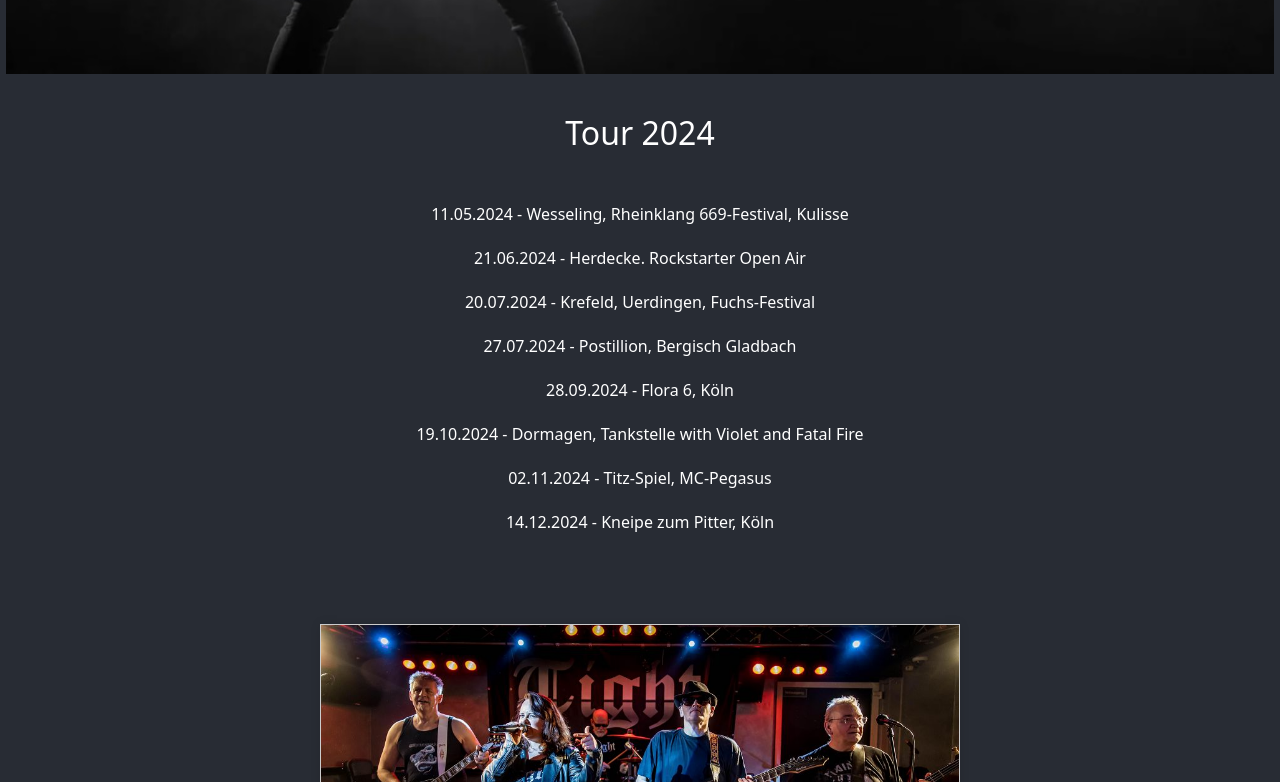
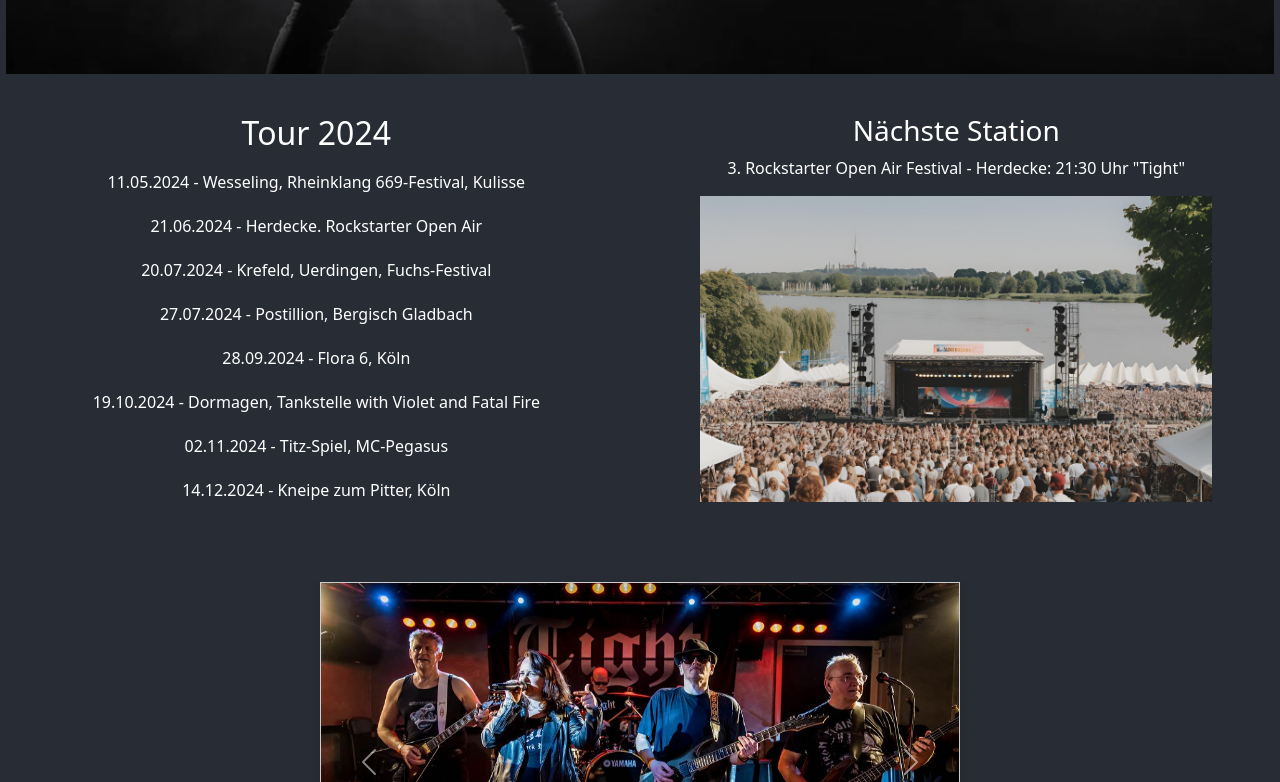
Before and after one commit to M1roel/tight-rock, a React (Create React App) app: page / in a window 1280 px wide. Shown: the part 692-1474 px from the top of the page. Built offline with nearby package versions, Linux system fonts and the light colour scheme.

Commit message:
Tour Container angepasst und Kontakt Seite angefangen

```diff
--- a/src/components/About.js
+++ b/src/components/About.js
@@ -23,7 +23,7 @@ function About() {
   }, []);
 
   const handleScroll = () => {
-    const kerstinBerndMatthiasElements = document.querySelectorAll('.About-bernd img, .About-matthias img');
+    const kerstinBerndMatthiasElements = document.querySelectorAll('.About-bernd img, .About-mathias img');
     kerstinBerndMatthiasElements.forEach((element) => {
       const elementPosition = element.getBoundingClientRect().top + (element.offsetHeight / 2); // Position des Bildes relativ zur Mitte des Bildes berechnen
       if (elementPosition < window.innerHeight && elementPosition > 0) { // Überprüfen, ob das Bild zur Hälfte im sichtbaren Bereich des Browserfensters liegt
@@ -62,7 +62,7 @@ function About() {
       <div className="About-kerstin">
         <img src="/images/about-kerstin.png" alt="saengerin tight kerstin"></img>
         <div className="beschreibung_links_kerstin">
-          <h2>Kerstin Pfautsch - Vocals</h2>
+          <h2>Kerstin - Vocals</h2>
           <p>
             Lorem ipsum dolor sit amet, consetetur sadipscing elitr, sed diam
             nonumy eirmod tempor invidunt ut labore et dolore magna aliquyam
@@ -75,7 +75,7 @@ function About() {
       <div className="About-stephan">
         <img src="/images/about-stephan.png" alt="guitar tight stephan"></img>
         <div className="beschreibung_rechts">
-          <h2>Stephan Georg - Guitar</h2>
+          <h2>Stephan - Guitar</h2>
           <p>
             Lorem ipsum dolor sit amet, consetetur sadipscing elitr, sed diam
             nonumy eirmod tempor invidunt ut labore et dolore magna aliquyam
@@ -111,10 +111,10 @@ function About() {
           </p>
         </div>
       </div>
-      <div className="About-matthias">
-        <img src="/images/about-matthias.png" alt="guitar tight matthias"></img>
+      <div className="About-mathias">
+        <img src="/images/about-mathias.png" alt="guitar tight mathias"></img>
         <div className="beschreibung_links">
-          <h2>Matthias - Guitar</h2>
+          <h2>Mathias - Guitar</h2>
           <p>
             Lorem ipsum dolor sit amet, consetetur sadipscing elitr, sed diam
             nonumy eirmod tempor invidunt ut labore et dolore magna aliquyam
--- a/src/components/Body.js
+++ b/src/components/Body.js
@@ -5,20 +5,27 @@ function Body() {
 
   return (
     <div>
-      <div className="Year-container">
+      <div className="Tour-main">
+        <div className="Tour-container">
         <h2>Tour {tourYear}</h2>
-      </div>
-      <div className="Tour-container">
           <ul>
             <li>11.05.2024 - Wesseling, Rheinklang 669-Festival, Kulisse</li>
             <li>21.06.2024 - Herdecke. Rockstarter Open Air</li>
             <li>20.07.2024 - Krefeld, Uerdingen, Fuchs-Festival</li>
             <li>27.07.2024 - Postillion, Bergisch Gladbach</li>
             <li>28.09.2024 - Flora 6, Köln</li>
-          <li>19.10.2024 - Dormagen, Tankstelle with Violet and Fatal Fire</li>
+            <li>
+              19.10.2024 - Dormagen, Tankstelle with Violet and Fatal Fire
+            </li>
             <li>02.11.2024 - Titz-Spiel, MC-Pegasus</li>
             <li>14.12.2024 - Kneipe zum Pitter, Köln</li>
           </ul>
+        </div>
+        <div className="Tour-station">
+          <h3>Nächste Station</h3>
+          <p>3. Rockstarter Open Air Festival - Herdecke: 21:30 Uhr "Tight" </p>
+          <img src="/images/Rheinklang.png" alt="Rehinklang 669 2024" className="Tour-foto"></img>
+        </div>
       </div>
       <div className="Carousel-container">
         <ControlledCarousel />
--- a/src/components/Kontakt.js
+++ b/src/components/Kontakt.js
@@ -1,9 +1,20 @@
+import Form from 'react-bootstrap/Form';
+
 function Kontakt() {
-    return (
-        <div className="Kontakt-main">
-
-        </div>
-    );
+  return (
+    <div className="Kontakt-main">
+      <Form>
+        <Form.Group className="mb-3" controlId="exampleForm.ControlInput1">
+          <Form.Label>Email address</Form.Label>
+          <Form.Control type="email" placeholder="name@example.com" />
+        </Form.Group>
+        <Form.Group className="mb-3" controlId="exampleForm.ControlTextarea1">
+          <Form.Label>Example textarea</Form.Label>
+          <Form.Control as="textarea" rows={3} />
+        </Form.Group>
+      </Form>
+    </div>
+  );
 }
 
 export default Kontakt;
--- a/src/styles/About.css
+++ b/src/styles/About.css
@@ -36,6 +36,8 @@
     order: 2;
     width: 40vw;
     height: 40vw;
+    padding-top: 50px;
+    padding-bottom: 50px;
     transform: translateX(100%);
     transition: transform 1s;
   }
@@ -54,13 +56,13 @@
     transition: transform 1s;
   }
 
-/* Matthias CSS */
+/* Mathias CSS */
 
-.About-matthias {
+.About-mathias {
     display: flex;
   }
 
-  .About-matthias img {
+  .About-mathias img {
     order: 2;
     width: 40vw;
     height: 40vw;
--- a/src/styles/App.css
+++ b/src/styles/App.css
@@ -1,38 +1,42 @@
+/* App CSS */
+
 .App {
-  text-align: center;
-  background-color: #282c34;
+  text-align: center; /* Zentriert den Text horizontal */
+  background-color: #282c34; /* Hintergrundfarbe */
 }
 
 .App-header {
-  background-color: #282c34;
-  display: flex;
-  flex-direction: column;
-  align-items: center;
-  font-size: calc(10px + 2vmin);
-  color: white;
-  margin-bottom: 0px;
+  background-color: #282c34; /* Hintergrundfarbe */
+  display: flex; /* Aktiviert Flexbox */
+  flex-direction: column; /* Stapelt die Elemente vertikal */
+  align-items: center; /* Zentriert die Elemente horizontal */
+  font-size: calc(10px + 2vmin); /* Dynamische Schriftgröße basierend auf Viewport-Größe */
+  color: white; /* Textfarbe */
+  margin-bottom: 0px; /* Unteren Abstand auf 0 setzen */
 }
 
+/* Navbar CSS */
+
 .Navbar {
-  background-color: #282c34;
-  padding-top: 10px;
-  padding-bottom: 10px;
-  position: sticky;
-  top: 0;
-  z-index: 1000;
-  transition: all 0.3s ease; /* Sanfter Übergang */
+  background-color: #282c34; /* Hintergrundfarbe */
+  padding-top: 10px; /* Oberen Innenabstand */
+  padding-bottom: 10px; /* Unteren Innenabstand */
+  position: sticky; /* Positioniert das Element relativ zum Viewport */
+  top: 0; /* Oben an der Seite positionieren */
+  z-index: 1000; /* Stapelt das Element über anderen Inhalten */
+  transition: all 0.3s ease; /* Sanfter Übergang für alle Eigenschaften */
 }
 
 .Navbar--scrolled {
-  padding-top: 5px;
-  padding-bottom: 5px;
-  font-size: 0.6em; /* Beispiel für eine verkleinerte Schriftgröße */
+  padding-top: 5px; /* Angepasster oberer Innenabstand nach dem Scrollen */
+  padding-bottom: 5px; /* Angepasster unterer Innenabstand nach dem Scrollen */
+  font-size: 0.6em; /* Verkleinerte Schriftgröße für den gescrollten Zustand */
 }
 
 .Navbar ul {
   list-style-type: none; /* Entfernt die Aufzählungszeichen */
-  margin: 0;
-  padding: 0;
+  margin: 0; /* Äußerer Abstand auf 0 setzen */
+  padding: 0; /* Inneren Abstand auf 0 setzen */
   display: flex; /* Aktiviert Flexbox */
   justify-content: space-around; /* Zentriert und verteilt die Elemente gleichmäßig */
 }
@@ -47,78 +51,120 @@
   font-family: Arial, sans-serif; /* Setzt die Schriftart auf Arial */
 }
 
+/* Header Bild CSS */
+
 .Bandfoto {
-  width: 99vw;       /* Breite des Bildes auf 100% der Viewport-Breite setzen */
-  height: auto;       /* Automatische Anpassung der Höhe */
-  margin-top: 0px;      /* Oberer Abstand auf 0 setzen */
-  margin-bottom: 40px; /* Unterer Abstand */
+  width: 99vw; /* Breite des Bildes auf 100% der Viewport-Breite setzen */
+  height: auto; /* Automatische Anpassung der Höhe */
+  margin-top: 0px; /* Oberen Abstand auf 0 setzen */
+  margin-bottom: 40px; /* Unteren Abstand */
 }
 
+/* Body CSS */
+
 .Body {
-  background-color: #282c34;
+  background-color: #282c34; /* Hintergrundfarbe */
+}
+
+/* Tour CSS */
+
+.Tour-main {
+  display: flex; /* Aktiviert Flexbox */
+  justify-content: center; /* Zentriert den Inhalt horizontal */
 }
 
 .Tour-container {
-  background-color: #282c34;
-  color: white;
-  margin-top: 0;
-  margin-bottom: 0;
-  padding-top: 0;
-  padding-bottom: 0;
+  order: 1; /* Ändert die Reihenfolge im Flex-Container */
+  align-items: center; /* Zentriert den Inhalt vertikal */
+  background-color: #282c34; /* Hintergrundfarbe */
+  color: white; /* Textfarbe */
+  margin: 0 auto; /* Setzt den äußeren Abstand auf oben/unten 0 und links/rechts automatisch */
+  padding: 0; /* Inneren Abstand auf 0 setzen */
 }
 
 .Tour-container ul {
   list-style-type: none; /* Entfernt die Aufzählungszeichen */
-  margin-top: 0;
-  margin-bottom: 80px;
-  padding-top: 0;
-  padding-bottom: 0;
-  list-style-type: none;
-  padding: 0;
+  margin: 0; /* Äußerer Abstand auf 0 setzen */
+  padding: 0; /* Inneren Abstand auf 0 setzen */
   text-align: center; /* Ändert die Ausrichtung auf zentriert */
 }
 
 .Tour-container li {
-  margin: 0 15px;
-  padding: 10px;
+  margin: 0 15px; /* Fügt etwas Abstand zwischen den Elementen hinzu */
+  padding: 10px; /* Inneren Abstand für Listenpunkte */
 }
 
-.Year-container h2{
-  background-color: #282c34;
-  color: white;
-  margin-top: 0;
-  margin-bottom: 40px;
-  padding-top: 0;
-  padding-bottom: 0;
-  text-align: center; /* Ändert die Ausrichtung auf zentriert */
+.Tour-station {
+  order: 2; /* Ändert die Reihenfolge im Flex-Container */
+  align-items: center; /* Zentriert den Inhalt vertikal */
+  background-color: #282c34; /* Hintergrundfarbe */
+  color: white; /* Textfarbe */
+  text-align: center; /* Zentriert den Text horizontal */
+  margin: 0 auto; /* Setzt den äußeren Abstand auf oben/unten 0 und links/rechts automatisch */
 }
 
-.Carousel-container {
-  width: 50%;
-  margin: auto;
-  background-color: #282c34;
-  border: 1px solid #ccc;
-  box-shadow: 0px 0px 10px rgba(0, 0, 0, 0.1);
+.Tour-foto {
+  width: 40vw; /* Breite des Bildes auf 40% der Viewport-Breite setzen */
+  height: auto; /* Automatische Anpassung der Höhe */
+  margin-bottom: 80px; /* Unteren Abstand */
 }
 
+/* CSS für kleine Bildschirme (z.B. Smartphones) */
+@media screen and (max-width: 600px) {
+  .Tour-main {
+    flex-direction: column; /* Ändert die Ausrichtung der Flex-Elemente auf vertikal */
+  }
+
+  .Tour-container,
+  .Tour-station {
+    margin: 30px; /* Entfernt den horizontalen Abstand zwischen den Spalten */
+  }
+}
+
+/* Carousel CSS */
+
+.Carousel-container {
+  width: 50%; /* Breite des Containers auf 50% des Elternelements setzen */
+  margin: auto; /* Zentriert den Container horizontal */
+  background-color: #282c34; /* Hintergrundfarbe */
+  border: 1px solid #ccc; /* Rand um den Container */
+  box-shadow: 0px 0px 10px rgba(0, 0, 0, 0.1); /* Schatten um den Container */
+}
+
+/* Footer CSS */
+
 .Footer-main {
-  background-color: #282c34;
-  color: white;
-  margin-top: 0;
-  margin-bottom: 0;
-  padding-top: 100px;
-  padding-bottom: 10px;
+  background-color: #282c34; /* Hintergrundfarbe */
+  color: white; /* Textfarbe */
+  margin-top: 0; /* Oberen Abstand auf 0 setzen */
+  margin-bottom: 0; /* Unteren Abstand auf 0 setzen */
+  padding-top: 100px; /* Oberen Innenabstand */
+  padding-bottom: 10px; /* Unteren Innenabstand */
 }
 
 .Footer-main a {
   text-decoration: none; /* Entfernt den Unterstrich */
 }
 
+/* About CSS */
+
 .About-main {
-  background-color: #282c34;
-  color: white;
-  margin-top: 0;
-  margin-bottom: 0;
-  padding-top: 100px;
-  padding-bottom: 10px;
+  background-color: #282c34; /* Hintergrundfarbe */
+  color: white; /* Textfarbe */
+  margin-top: 0; /* Oberen Abstand auf 0 setzen */
+  margin-bottom: 0; /* Unteren Abstand auf 0 setzen */
+  padding-top: 100px; /* Oberen Innenabstand */
+  padding-bottom: 10px; /* Unteren Innenabstand */
 }
+
+/* Kontakt CSS */
+
+.Kontakt-main {
+  width: 50%;
+  background-color: #282c34; /* Hintergrundfarbe */
+  color: white; /* Textfarbe */
+  margin-top: 0; /* Oberen Abstand auf 0 setzen */
+  margin-bottom: 0; /* Unteren Abstand auf 0 setzen */
+  padding-top: 100px; /* Oberen Innenabstand */
+  padding-bottom: 10px; /* Unteren Innenabstand */
+}
```
Also changed, not shown: public/images/Rheinklang.png (added), public/images/about-mathias.png (renamed from public/images/about-matthias.png). Lines whose indentation alone changed are shown as unchanged.
